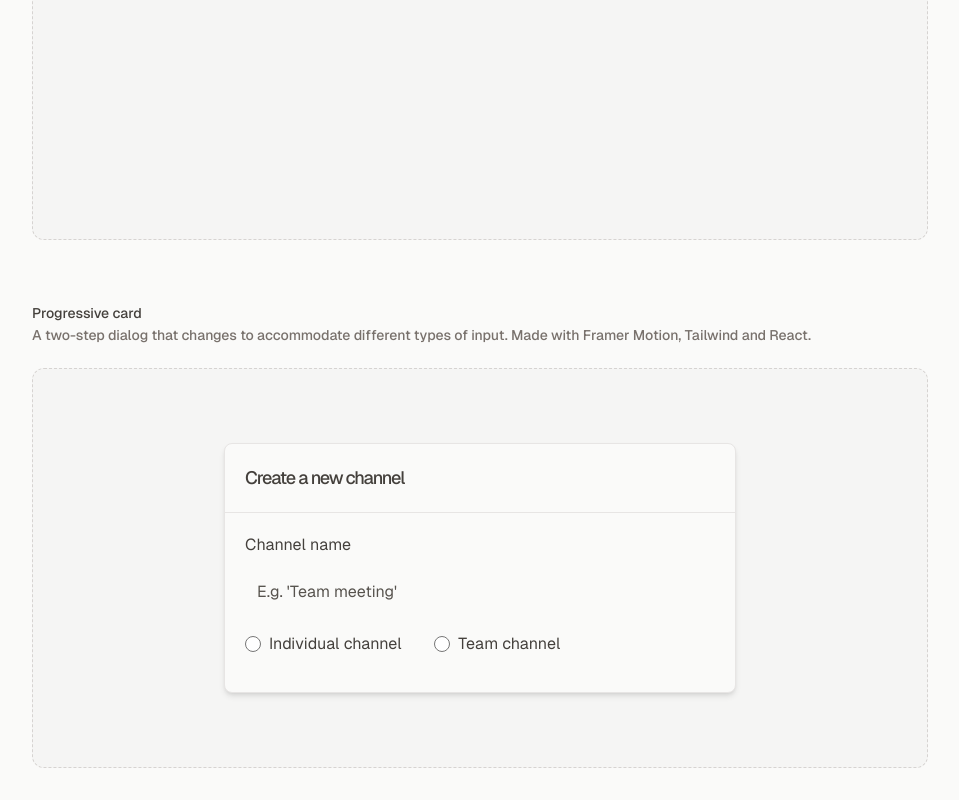
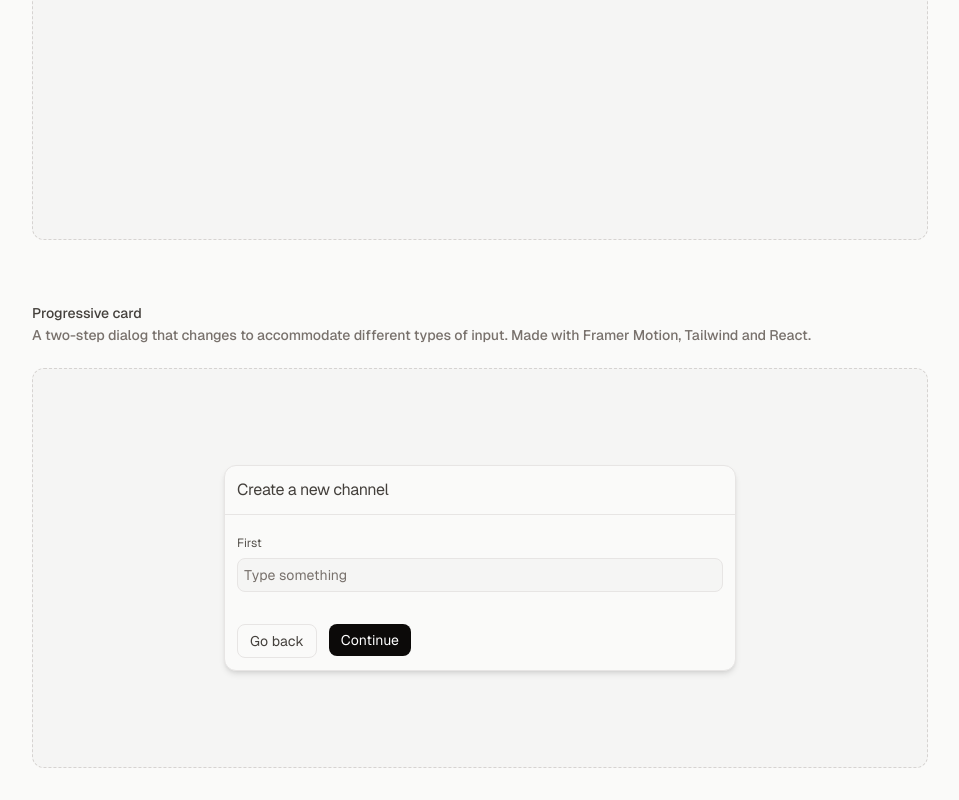
Before and after one commit to eddzio/components, a Next.js app: page / in a window 1280 px wide. Shown: the part 438-1238 px from the top of the page, without its empty margins (160-1119 px from the left). Built offline with nearby package versions, Linux system fonts and the light colour scheme.

Commit message:
smaller layout of progressive card and logic to hide 1 vs 2

```diff
--- /dev/null
+++ b/app/components/buttonPrimary.tsx
@@ -0,0 +1,15 @@
+"use client"
+
+import React from "react";
+
+export const ButtonPrimary = ({ label, onClick }: { label: string, onClick: () => void }) => {
+    return (
+        <div>
+            <button
+            onClick={onClick}
+            className="px-3 py-1.5 rounded-lg bg-stone-950 hover:bg-stone-900 text-white text-sm">
+                {label}
+            </button>
+        </div>
+    )
+}
--- /dev/null
+++ b/app/components/buttonSecondary.tsx
@@ -0,0 +1,15 @@
+"use client"
+
+import React from "react";
+
+export const ButtonSecondary = ({ label, onClick }: { label: string, onClick: () => void }) => {
+    return (
+        <div>
+            <button
+            onClick={onClick}
+            className="px-3 py-1.5 rounded-lg border border-stone-200 dark:border-stone-700 text-label-primary text-sm">
+                {label}
+            </button>
+        </div>
+    )
+}
--- a/app/components/progressiveCard.tsx
+++ b/app/components/progressiveCard.tsx
@@ -4,29 +4,50 @@
 import React, { useState } from "react";
 import { motion, AnimatePresence, stagger } from "framer-motion";
 import { IconContainer } from "./iconContainer";
+import { ButtonPrimary } from "./buttonPrimary";
+import { ButtonSecondary } from "./buttonSecondary";
+import { TextInput } from "./textInput";
 
 export const ProgressiveCard = () => {
+    const [showFirstInput, setShowFirstInput] = useState(true);
+
+    const handleContinueClick = () => {
+        setShowFirstInput(false);
+    };
+
+    const handleBackClick = () => {
+        setShowFirstInput(true);
+    };
+
     return (
-        <motion.div className="bg-card rounded-lg shadow-md border border-stone-200 dark:border-stone-800 w-[512px]">
-            <div className="flex flex-col items-center">
-                <div className="p-5 w-full border-b border-stone-200 dark:border-stone-700"><h1 className="text-lg font-medium">Create a new channel</h1></div>
+        <motion.div className="bg-card rounded-xl shadow-md border border-stone-200 dark:border-stone-800 w-[512px]">
+            <div className="flex flex-col gap-2 items-left">
+                <div className="p-3 w-full border-b border-stone-200 dark:border-stone-700"><h1 className="text-base font-normal tracking-tight">Create a new channel</h1></div>
 
-                <div className="p-5 w-full">
+                <div className="p-3 w-full flex flex-col gap-4">
+                    {/* Conditionally render the input fields */}
+                    {showFirstInput ? (
+                        <TextInput label="First" placeholder="Type something" />
+                    ) : (
+                        <TextInput label="Second" placeholder="Type something" />
+                    )}
+                </div>
 
-                    <div className="flex flex-col gap-3">
-                        <label htmlFor="channel-name" className="text-base">Channel name</label>
-                        <input type="text" placeholder="E.g. 'Team meeting'" className="p-3 w-full  bg-stone-200 dark:bg-stone-700 rounded-lg focus:outline-none caret-orange-600 transition-colors dark:placeholder:text-stone-400 placeholder:text-stone-600 bg-transparent -mt-[1px]" />
-                    </div>
 
-                    <div className="flex items-center gap-8 py-4">
-                        <div className="flex items-center gap-2"><input type="radio" id="public" name="channel-type" className="w-4 h-4 border border-stone-200 dark:border-stone-800 bg-white/5" />
-                        <label htmlFor="Individual channel" className="text-base">Individual channel</label></div>
+                <div className="flex justify-start m-3 gap-3">
+                    <ButtonSecondary
+                        label="Go back"
+                        onClick={handleBackClick}
+                    />
 
-                        <div className="flex items-center gap-2"><input type="radio" id="public" name="channel-type" className="w-4 h-4 border border-stone-200 dark:border-stone-800 bg-white/5" />
-                        <label htmlFor="Team channel" className="text-base">Team channel</label></div>
-                    </div>
+                    <ButtonPrimary
+                        label="Continue"
+                        onClick={handleContinueClick}
+                    />
+
                 </div>
+
             </div>
         </motion.div>
-    )
+    );
 }
--- a/app/components/section.jsx
+++ b/app/components/section.jsx
@@ -22,7 +22,7 @@ const Section = ({title, description, children}) => {
             <div className="
             flex items-center justify-center border border-dashed border-color
             h-[400px] w-full place-content-center rounded-[12px]
-            bg-stone-100 dark:bg-stone-950
+            bg-stone-100 dark:bg-stone-950 px-2
             ">
                 {children}
             </div>
--- /dev/null
+++ b/app/components/textInput.tsx
@@ -0,0 +1,27 @@
+"use client"
+
+import React from "react";
+import { motion } from "framer-motion";
+
+export const TextInput = ({ label, placeholder }: { label: string, placeholder: string }) => {
+    return (
+        <div className="flex flex-col gap-2">
+            <label htmlFor="channel-name" className="text-xs dark:text-stone-400 text-stone-600">{label}</label>
+            <input type="text" placeholder={placeholder}
+            className="
+            p-1.5 text-sm w-full bg-stone-100
+            border border-stone-200
+            rounded-lg
+            focus:outline-none
+            caret-orange-600
+            transition-colors
+            placeholder:text-stone-500 -mt-[1px]
+
+            dark:border-stone-600
+            dark:bg-stone-700
+            dark:placeholder:text-stone-400
+            " />
+
+        </div>
+    )
+}
```
